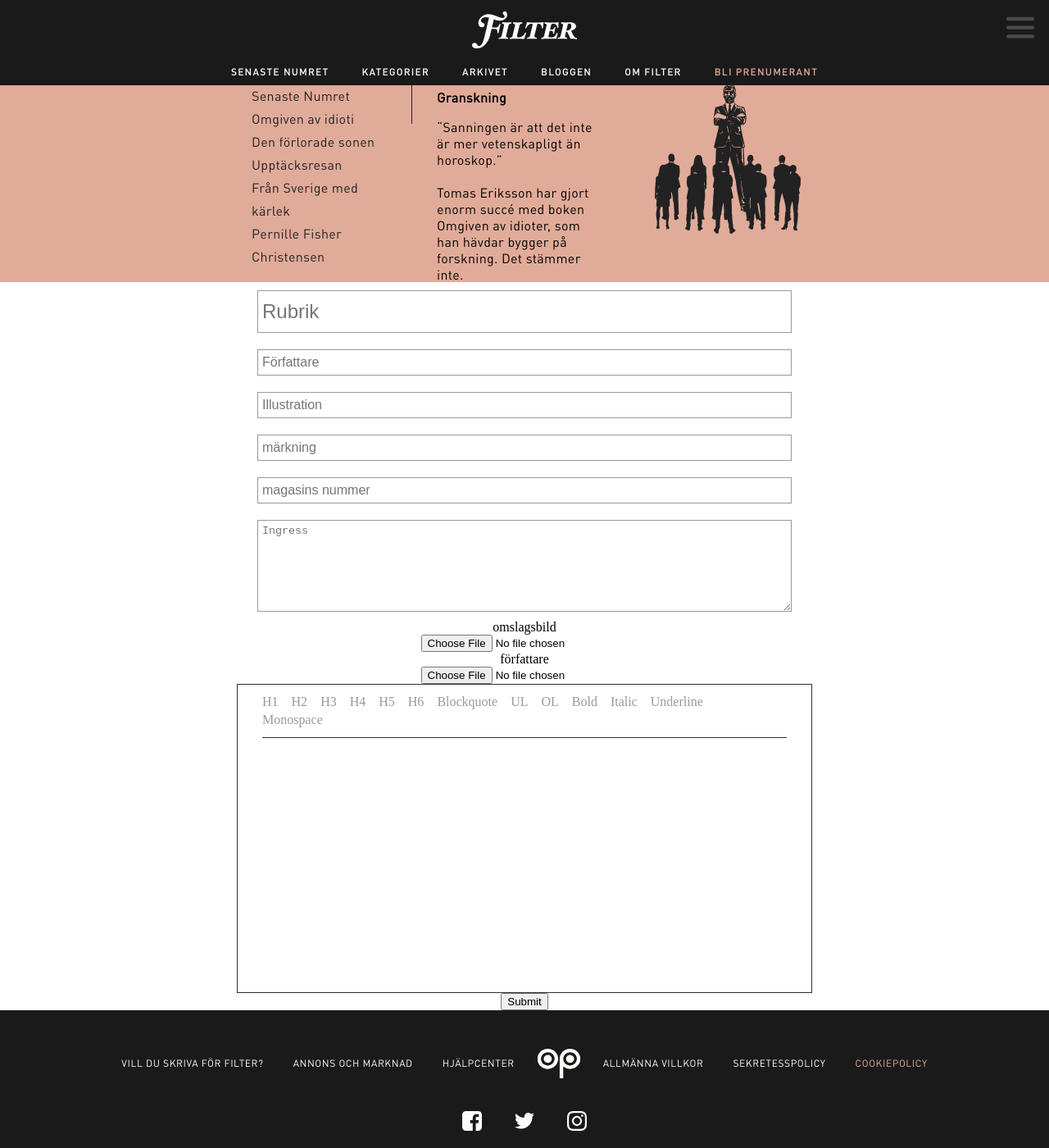
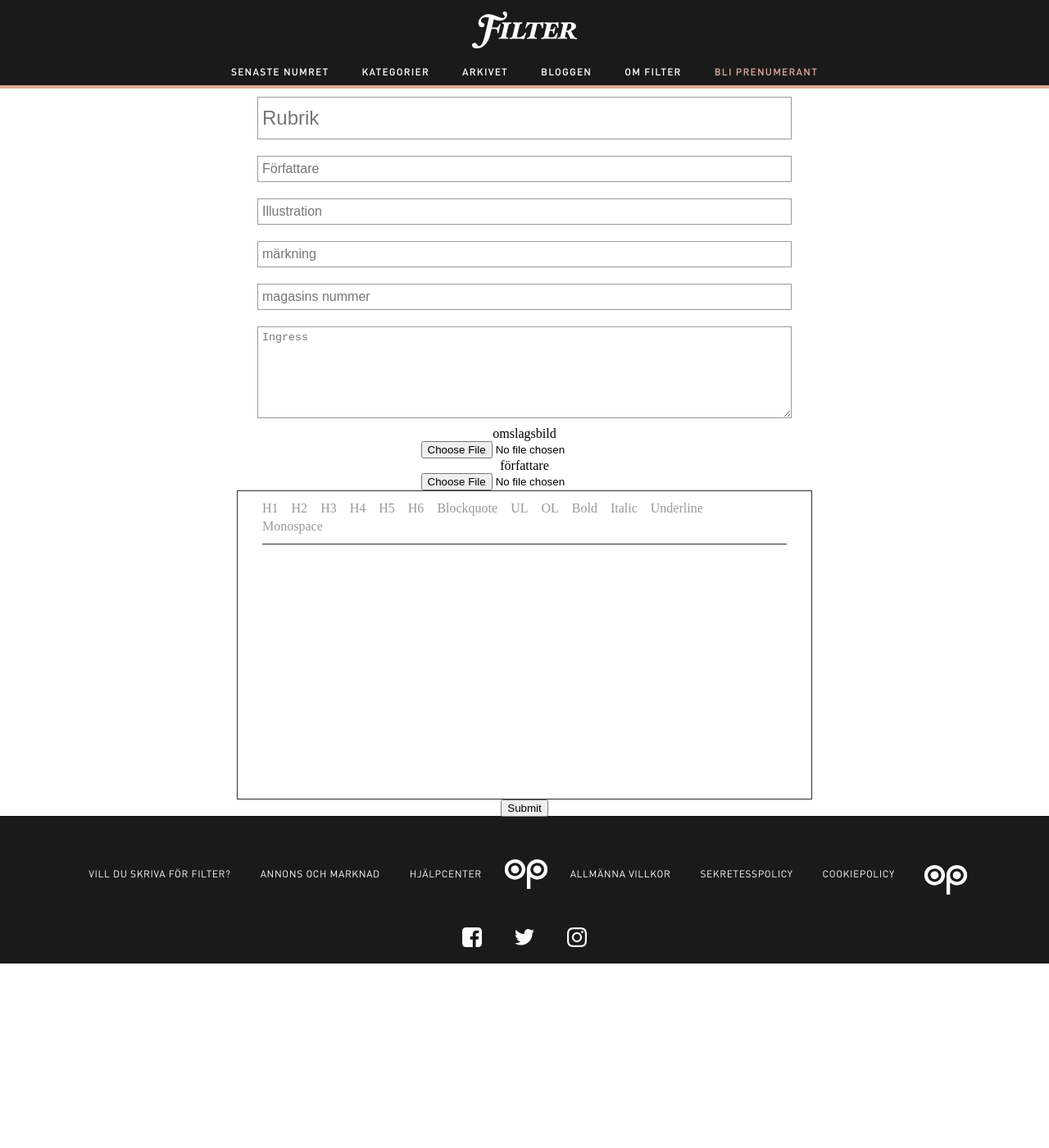
Before and after one commit to Sebastianpalm91/filter, a React (Create React App) app in the folder client/: page /admin/article in a window 1280 px wide. Shown: the whole page at 82% size. After the commit the page ends 1175 px from the top, so only its background shows below. Built offline with nearby package versions, Linux system fonts and the light colour scheme; what @humblebee/styled-components-breakpoint would draw is missing.

Commit message:
new menu on desktop and responsive on footer and menu also hamburger in progress

```diff
--- a/client/src/Components/Footer/footer.js
+++ b/client/src/Components/Footer/footer.js
@@ -1,6 +1,6 @@
 import React, { Component } from 'react'
 // import PropTypes from 'prop-types'
-import {Container, Wrapper, Ul, Li, StyledLink, Logo, FacebookLogo, TwitterLogo, InstaLogo, SocialIconContainer} from './styles';
+import {Container, Wrapper, Ul, Li, StyledLink, Logo, FacebookLogo, TwitterLogo, InstaLogo, SocialIconContainer, Logo2} from './styles';
 
 class Footer extends Component {
     render () {
@@ -15,6 +15,7 @@
                         <Li><StyledLink to='/blog'>Allmänna villkor</StyledLink></Li>
                         <Li><StyledLink to='/about'>Sekretesspolicy</StyledLink></Li>
                         <Li><StyledLink to='/subscription'>Cookiepolicy</StyledLink></Li>
+                        <Logo2 />
                     </Ul>
                     <SocialIconContainer>
                         <FacebookLogo />
--- a/client/src/Components/Footer/styles.js
+++ b/client/src/Components/Footer/styles.js
@@ -1,5 +1,6 @@
 import styled from 'styled-components'
 import { Link } from 'react-router-dom'
+import { breakpoint } from '../../assets/mixins/mixins.js';
 import FilterSvg from '../../assets/img/logo_footer.svg'
 import FacebookLogoSvg from '../../assets/img/Fb_footer.svg'
 import TwitterLogoSvg from '../../assets/img/Insta_footer.svg'
@@ -8,18 +9,20 @@
 export const Container = styled.div `
     background-color: #1A1A1A;
     bottom: 0px;
-    height: 148px;
     width: 100vw;
     padding-top: 20px;
+    margin-top: -1px;
 `
 
 export const Wrapper = styled.div `
     background-color: #1A1A1A;
-    height: 148px;
     width: 100vw;
     display: flex;
     flex-direction: column;
     justify-content: center;
+    ${breakpoint.down('m')`
+        flex-direction: column-reverse;
+    `}
 `
 
 export const Li = styled.li`
@@ -37,6 +40,11 @@
     padding: 0px;
     margin-bottom: 10px;
     list-style: none;
+    ${breakpoint.down('m')`
+        flex-direction: column;
+        align-items: flex-start;
+        margin-bottom: 36px;
+    `}
 `;
 
 export const StyledLink = styled(Link)`
@@ -51,6 +59,9 @@
     &:hover {
         color: black;
     }
+    ${breakpoint.down('m')`
+        line-height: 36px;
+    `}
 `;
 
 export const Logo = styled.div`
@@ -61,12 +72,31 @@
     width: 52px;
     height: 36px;
     margin: 10px;
+    ${breakpoint.down('m')`
+        display: none;
+    `}
+`
+export const Logo2 = styled.div`
+    background-image: url(${FilterSvg});
+    background-repeat: no-repeat;
+    background-position: center;
+    background-size: cover;
+    width: 52px;
+    height: 36px;
+    margin: 24px 10px 10px 18px;
+    ${breakpoint.down('m')`
+        display: block;
+    `}
 `
 
 export const SocialIconContainer = styled.div`
     display: flex;
     justify-content: center;
     flex-direction: row;
+    ${breakpoint.down('m')`
+        justify-content: flex-start;
+        padding-left: 15px;
+    `}
 `
 
 export const FacebookLogo = styled.div`
@@ -77,6 +107,9 @@
     width: 24px;
     height: 24px;
     margin: 20px;
+    ${breakpoint.down('m')`
+        margin: 10px;
+    `}
 `
 
 export const TwitterLogo = styled.div`
@@ -87,6 +120,9 @@
     width: 24px;
     height: 24px;
     margin: 20px;
+    ${breakpoint.down('m')`
+        margin: 10px;
+    `}
 `
 
 export const InstaLogo = styled.div`
@@ -97,4 +133,7 @@
     width: 24px;
     height: 24px;
     margin: 20px;
+    ${breakpoint.down('m')`
+        margin: 10px;
+    `}
 `
--- a/client/src/Components/Menu/Hamburger/styles.js
+++ b/client/src/Components/Menu/Hamburger/styles.js
@@ -1,5 +1,6 @@
 import styled from "styled-components";
 import { Link } from 'react-router-dom';
+import { breakpoint } from '../../../assets/mixins/mixins';
 
 export const Container = styled.div`
     height: 100%;
@@ -8,10 +9,13 @@
 `;
 
 export const Wrapper = styled.div`
-    height: 100%;
+    display: none;
     width: 100%;
     position: absolute;
     z-index: 99;
+    ${breakpoint.down('m')`
+        display: block;
+    `}
 `;
 
 /*
@@ -19,10 +23,11 @@
 */
 export const Line = styled.path`
     transform: translateX(0px);
+    transform-origin: center;
+    pointer-events:all;
     cursor:pointer;
-    transition: 0.8s cubic-bezier(.32,1.97,.62,.55);
-    fill: #4a4a4a;
-    transform-origin: center;
+    fill: #FCFCF9;
+    transition: 0.4s cubic-bezier(.54,.57,.49,.44);
 `;
 
 /*
@@ -40,21 +45,21 @@
     right: 5px;
     ${Line}:nth-child(1) {
         ${props => props.active ? `
-            transform: rotate(-135deg) translateY(32%);
+            transform: rotate(45deg) translateY(30%);
             transform-origin: center;
         ` : ''}
     }
     ${Line}:nth-child(2) {
         ${props => props.active ? `
-            transform: translateX(-60px);
+            transform: rotate(180deg) scale(0.1);
             pointer-events: none;
             opacity: 0;
-            transition: 0.2s ease-out;
+            transition: .6s ease-out;
         ` : ''}
     }
     ${Line}:nth-child(3) {
         ${props => props.active ? `
-            transform: rotate(135deg) translateY(-22%);
+            transform: rotate(-45deg) translateY(-24%);
             transform-origin: center;
         ` : ''}
     }
--- a/client/src/Components/Menu/navigation.js
+++ b/client/src/Components/Menu/navigation.js
@@ -5,14 +5,12 @@
 
 class Navigation extends Component {
     state = {
-        hover: true,
-        submenu: true,
+        hover: false,
     };
 
     onMouseEnterHandler = () => {
         this.setState({
             hover: true,
-            submenu: true,
         });
         console.log('enter');
     }
@@ -20,7 +18,6 @@
     onMouseLeaveHandler = () => {
         this.setState({
             hover: false,
-            submenu: false,
         });
         console.log('leave');
     }
@@ -68,9 +65,8 @@
                         </StyledLink>
                     </Li>
                 </Ul>
-                { this.state.submenu ?
-                <SubMenu onMouseEnter={this.onMouseEnterHandler} onMouseLeave={this.onMouseLeaveHandler}>
-                    <SubMenuUl>
+                <SubMenu onMouseEnter={this.onMouseEnterHandler} active={this.state.hover} onMouseLeave={this.onMouseLeaveHandler}>
+                    <SubMenuUl active={this.state.hover}>
                         <Vr>
                         <SubMenuLi><StyledLinkSubMenu to='/latestnumber'>Senaste Numret</StyledLinkSubMenu></SubMenuLi>
                         <SubMenuLi><StyledLinkSubMenu to='/categories'>Omgiven av idioti</StyledLinkSubMenu></SubMenuLi>
@@ -92,7 +88,6 @@
                         <SummaryImg />
                     </SubMenuUl>
                 </SubMenu>
-                 : null }
             </Wrapper>
         );
     }
--- a/client/src/Components/Menu/styles.js
+++ b/client/src/Components/Menu/styles.js
@@ -7,6 +7,9 @@
     height: 100%;
     background-color: #1A1A1A;
     flex-direction: column;
+    ${breakpoint.down('m')`
+        display: none;
+    `}
 `;
 
 export const Li = styled.li`
@@ -24,7 +27,7 @@
     margin: auto;
     width: 80%;
     list-style: none;
-
+    transition: 1s ease-in-out;
 `
 
 export const StyledLink = styled(Link)`
@@ -39,49 +42,43 @@
         text-decoration: underline;
     }
 `
-const MenuKeyFrames = keyframes`
-  0% {
-    height: 0px;
-    opacity: 0;
-  }
-  100% {
-    height: 240px;
-    opacity: 1;
-  }
-`
 
 export const SubMenu = styled.div `
     width: 100%;
+    height: 4px;
     background-color: #E1AB99;
     display: flex;
     flex-direction: column;
     justify-content: center;
     align-items: center;
-    position: relative;
-    animation-name: ${MenuKeyFrames};
-    animation-duration: 0.5s;
-    animation-timing-function: ease-in-out;
-    animation-fill-mode: forwards;
+    transition: all 0.5s ease-in-out;
+    ${props => props.active ? `
+        height: 280px;
+        opacity: 1;
+    ` : ''}
+
 `
 
 export const SubMenuUl = styled.ul `
-    display: flex;
     flex-direction: row;
     justify-content: center;
     padding: 0px;
     list-style: none;
     width: 80%;
+    display: none;
+    transition: all 0.5s ease-in-out;
+    ${props => props.active ? `
+        display: flex;
+    ` : '' }
 `
 
 export const SubMenuLi = styled.li `
     list-style: none;
     padding-left: 35px;
-
 `
 
 export const Vr = styled.div `
     border-right: 1px solid #222222;
-    height 20%;
     padding-right: 30px;
     display: flex;
     flex-direction: column;
--- a/client/src/Components/Pages/Home/styles.js
+++ b/client/src/Components/Pages/Home/styles.js
@@ -38,6 +38,7 @@
     justify-content: center;
     background-color: #1A1A1A;
     padding: 60px 0px 60px 0px;
+    margin-top: -1px;
 `
 
 export const Wrapper = styled.div `
```
